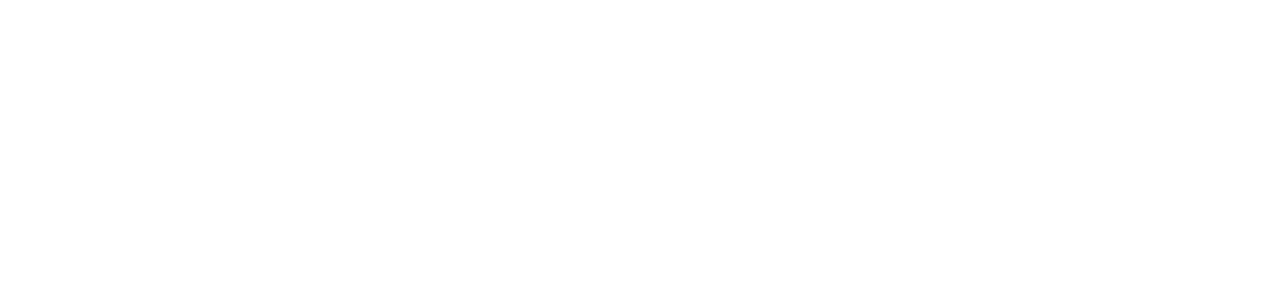
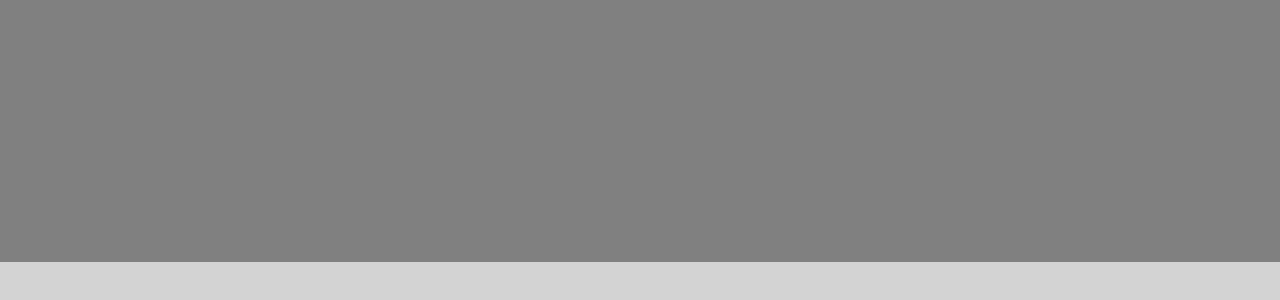
Before and after one commit to Mcas4150/animationtest, a React (Create React App) app: page / in a window 1280 px wide. Shown: the part 238-538 px from the top of the page. Built offline with nearby package versions, Linux system fonts and the light colour scheme.

Commit message:
first animations

```diff
--- a/src/components/Main.js
+++ b/src/components/Main.js
@@ -1,14 +1,50 @@
-import React, { Component } from 'react';
-import PrimaryContainer from './PrimaryContainer';
-import SecondaryContainer from './SecondaryContainer';
+import React, { Component } from "react";
+import PrimaryContainer from "./PrimaryContainer";
+import SecondaryContainer from "./SecondaryContainer";
 
 export default class Main extends Component {
+  constructor(props) {
+    super(props);
+    this.state = {
+      startAnimation: false
+    };
+    this.handleClick = this.handleClick.bind(this);
+    // this.changeRelease = this.changeRelease.bind(this);
+  }
+
+  handleClick() {
+    this.setState(prevState => ({
+      startAnimation: !prevState.startAnimation
+    }));
+  }
+
   render() {
+    const { startAnimation } = this.state;
     return (
-      <div className="Main">
-        <PrimaryContainer/>
-        <SecondaryContainer/>
+      <div
+        className="Main"
+        onClick={this.handleClick}
+        style={startAnimation ? styles.end : styles.start}
+      >
+        <div style={{ gridArea: "primary" }}>
+          <PrimaryContainer started={startAnimation} />
+        </div>
+        <div style={{ gridArea: "secondary" }}>
+          <SecondaryContainer started={startAnimation} />
+        </div>
       </div>
-    )
+    );
   }
 }
+
+const styles = {
+  start: {
+    // display: "block",
+    // transition: "all 1s ease-out"
+    // gridTemplateRows: "3fr 1fr"
+  },
+  end: {
+    // display: "flex",
+    // transition: "all 1s ease-out"
+  }
+};
--- a/src/components/PrimaryContainer.js
+++ b/src/components/PrimaryContainer.js
@@ -1,13 +1,12 @@
-import React, { Component } from 'react'
+import React, { Component } from "react";
 
 export default class PrimaryContainer extends Component {
   constructor(props) {
     super(props);
     this.state = {
-      // open: true,
-      // currentColor: "white"
+      currentStyle: styles.start
     };
-    // this.handleUnClick = this.handleUnClick.bind(this);
+
     // this.changeRelease = this.changeRelease.bind(this);
   }
 
@@ -19,11 +18,38 @@
   //   });
   // }
 
+
   render() {
+    const { started } = this.props;
     return (
-      <div className="primary-container">
-
-      </div>
-    )
+      <div
+        className="primary-container"
+        style={started? styles.end : styles.start}
+      />
+    );
   }
 }
+
+
+const styles = {
+  start: {
+    top: 0,
+    position: "fixed",
+    right: 0,
+    // gridArea: "primary",
+    height: "62.5vh",
+    width: "100vw",
+    backgroundColor: "grey",
+    transition: "all 1s ease-out, backgroundColor 3.5s ease-in"
+  },
+  end: {
+    // gridArea: "primary",
+    position: "fixed",
+    top: 0,
+    right: 0,
+    height: "100vh",
+    width: "67vw",
+    backgroundColor: "lightgrey",
+    transition: "all 1s ease-out, backgroundColor 3.5s ease-out"
+  }
+};
--- a/src/components/SecondaryContainer.js
+++ b/src/components/SecondaryContainer.js
@@ -1,4 +1,4 @@
-import React, { Component } from 'react'
+import React, { Component } from "react";
 
 export default class SecondaryContainer extends Component {
   constructor(props) {
@@ -20,10 +20,38 @@
   // }
 
   render() {
+    const { started } = this.props;
     return (
-      <div className="secondary-container">
-
-      </div>
-    )
+      <div
+        className="secondary-container"
+        style={started? styles.end : styles.start}
+      />
+    );
   }
 }
+
+
+
+
+const styles = {
+  start: {
+    position: "fixed",
+    bottom: 0,
+    left: 0,
+    // gridArea: "secondary",
+    height: "37.5vh",
+    width: "100vw",
+    backgroundColor: "lightgrey",
+    transition: "all 1s ease-out, backgroundColor 3.5s ease-in"
+  },
+  end: {
+    // gridArea: "secondary",
+    position: "fixed",
+    bottom: 0,
+    left: 0,
+    height: "100vh",
+    width: "33vw",
+    backgroundColor: "grey",
+    transition: "all 1s ease-out, backgroundColor 3.5s ease-out"
+  }
+};
```
